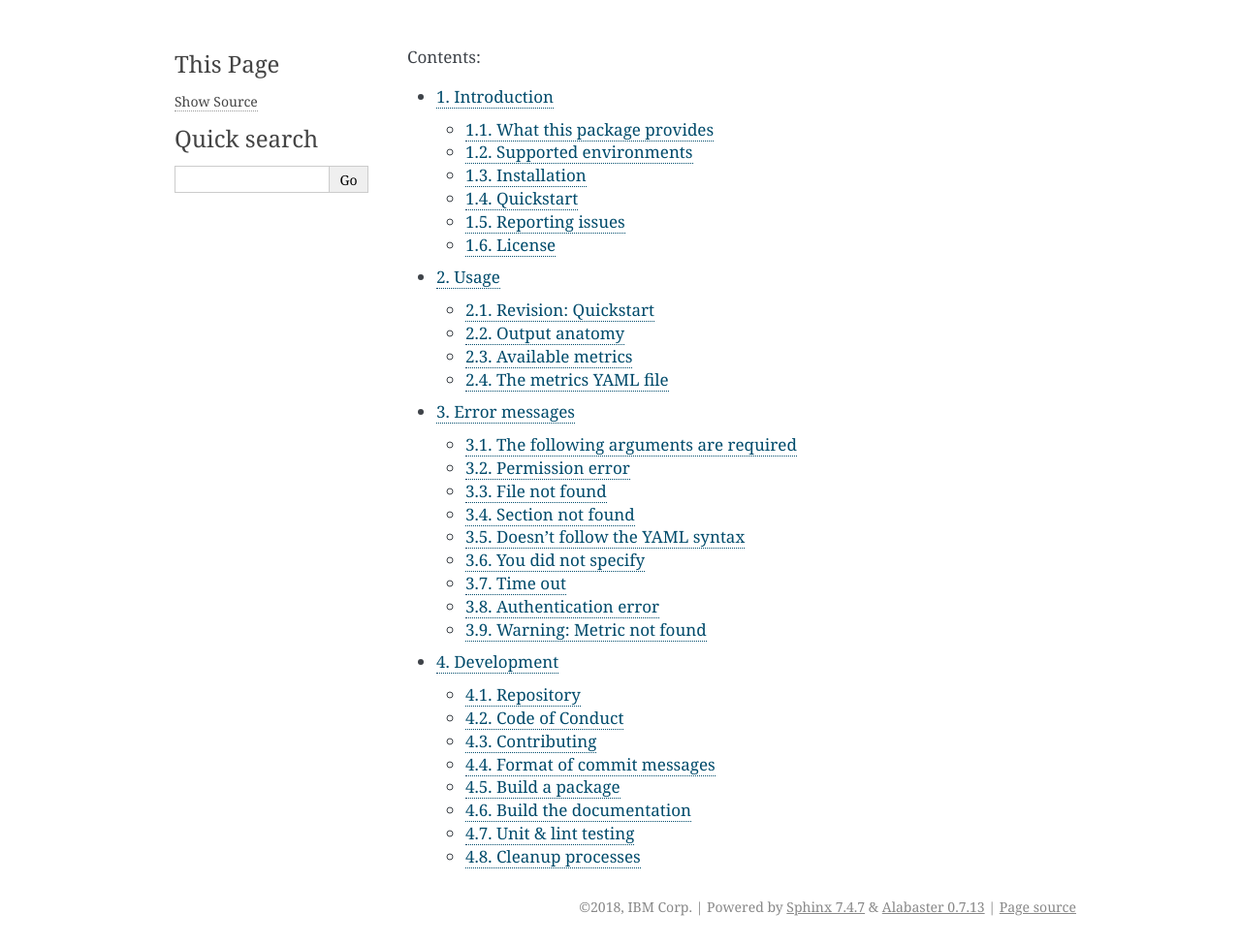
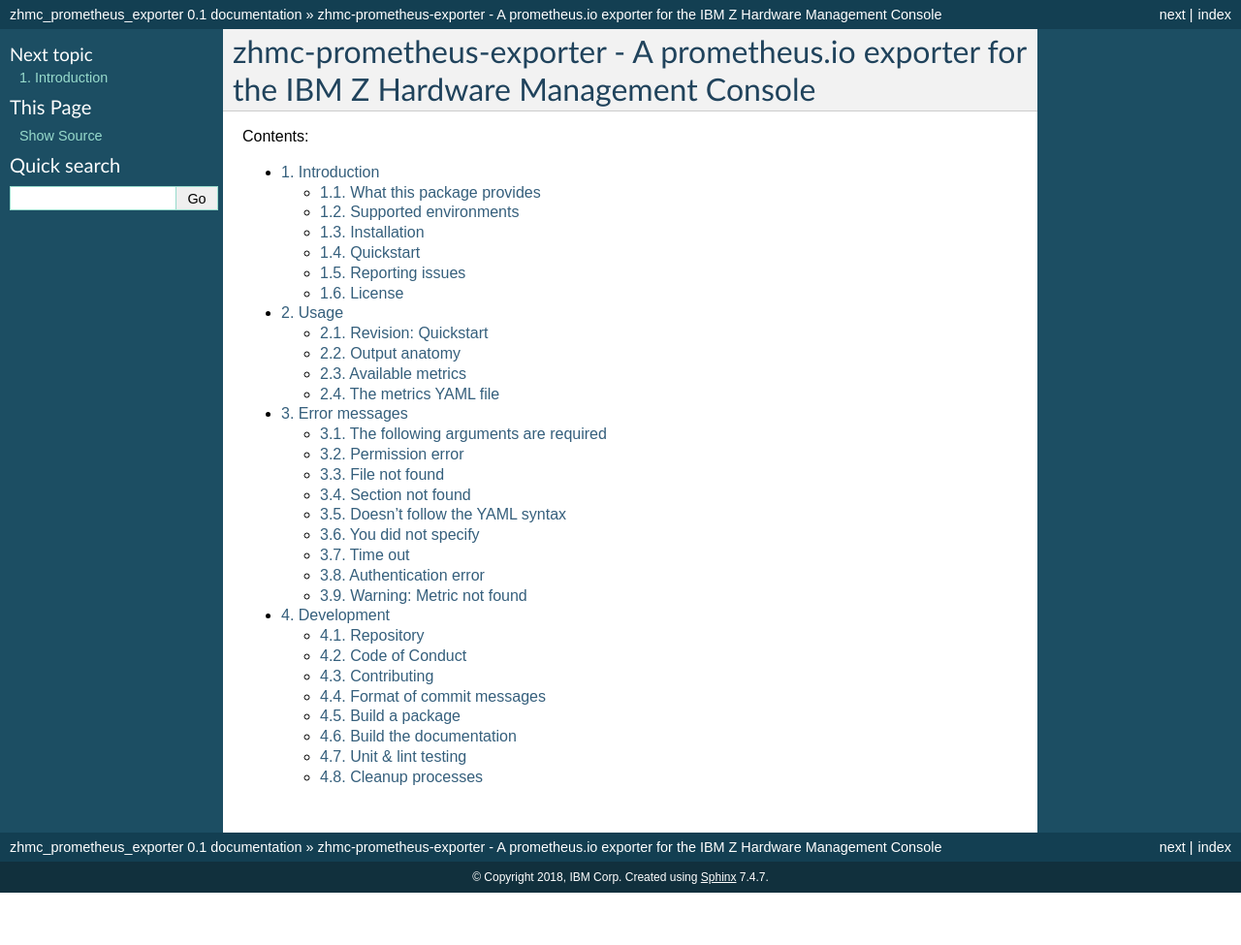
Before and after one commit to zhmcclient/zhmc-prometheus-exporter, a Sphinx documentation site: the page built from docs/index.rst, in a window 1280 px wide. Shown: the whole page at 97% size. Built offline with Sphinx 7.4.7, drawn with Linux system fonts in a browser that asks for light colours; after the commit the page ends 921 px from its top, so only the background shows below that.

Commit message:
Unified docs style with other zhmcclient projects
The most noticeable change is the switch to the "Classic" Sphinx theme
(was: "Alabaster"). The Index documentation page was also edited with
respect to the standards from other zhmcclient projects.

Signed-off-by: Jakob Naucke <jakob.naucke@ibm.com>

```diff
--- a/docs/conf.py
+++ b/docs/conf.py
@@ -75,7 +75,7 @@
 # The theme to use for HTML and HTML Help pages.  See the documentation for
 # a list of builtin themes.
 #
-html_theme = 'alabaster'
+html_theme = 'classic'
 
 # Theme options are theme-specific and customize the look and feel of a theme
 # further.  For a list of options available for each theme, see the
--- a/docs/index.rst
+++ b/docs/index.rst
@@ -1,3 +1,20 @@
+.. Copyright 2018 IBM Corp. All Rights Reserved.
+..
+.. Licensed under the Apache License, Version 2.0 (the "License");
+.. you may not use this file except in compliance with the License.
+.. You may obtain a copy of the License at
+..
+..    http://www.apache.org/licenses/LICENSE-2.0
+..
+.. Unless required by applicable law or agreed to in writing, software
+.. distributed under the License is distributed on an "AS IS" BASIS,
+.. WITHOUT WARRANTIES OR CONDITIONS OF ANY KIND, either express or implied.
+.. See the License for the specific language governing permissions and
+.. limitations under the License.
+
+zhmc-prometheus-exporter - A prometheus.io exporter for the IBM Z Hardware Management Console
+=============================================================================================
+
 .. toctree::
    :maxdepth: 2
    :numbered:
--- a/docs/usage.rst
+++ b/docs/usage.rst
@@ -96,6 +96,7 @@
 Various properties about scraping are collected from the ``metrics.yaml`` file that is given to the exporter with the ``-m`` option.
 
 The metric groups section
+^^^^^^^^^^^^^^^^^^^^^^^^^
 
 contains the metric groups, as seen on the first level of the lists in :ref:`Available metrics`.
 
@@ -110,6 +111,7 @@
 Within one section, the metric prefix and the fetch True/False value is stored. The latter is due to runtime concerns: Some metric groups take over a second to be scraped.
 
 The metrics section
+^^^^^^^^^^^^^^^^^^^
 
 contains the metrics themselves, as seen on the second level of the lists in :ref:`Available metrics`.
 
```
